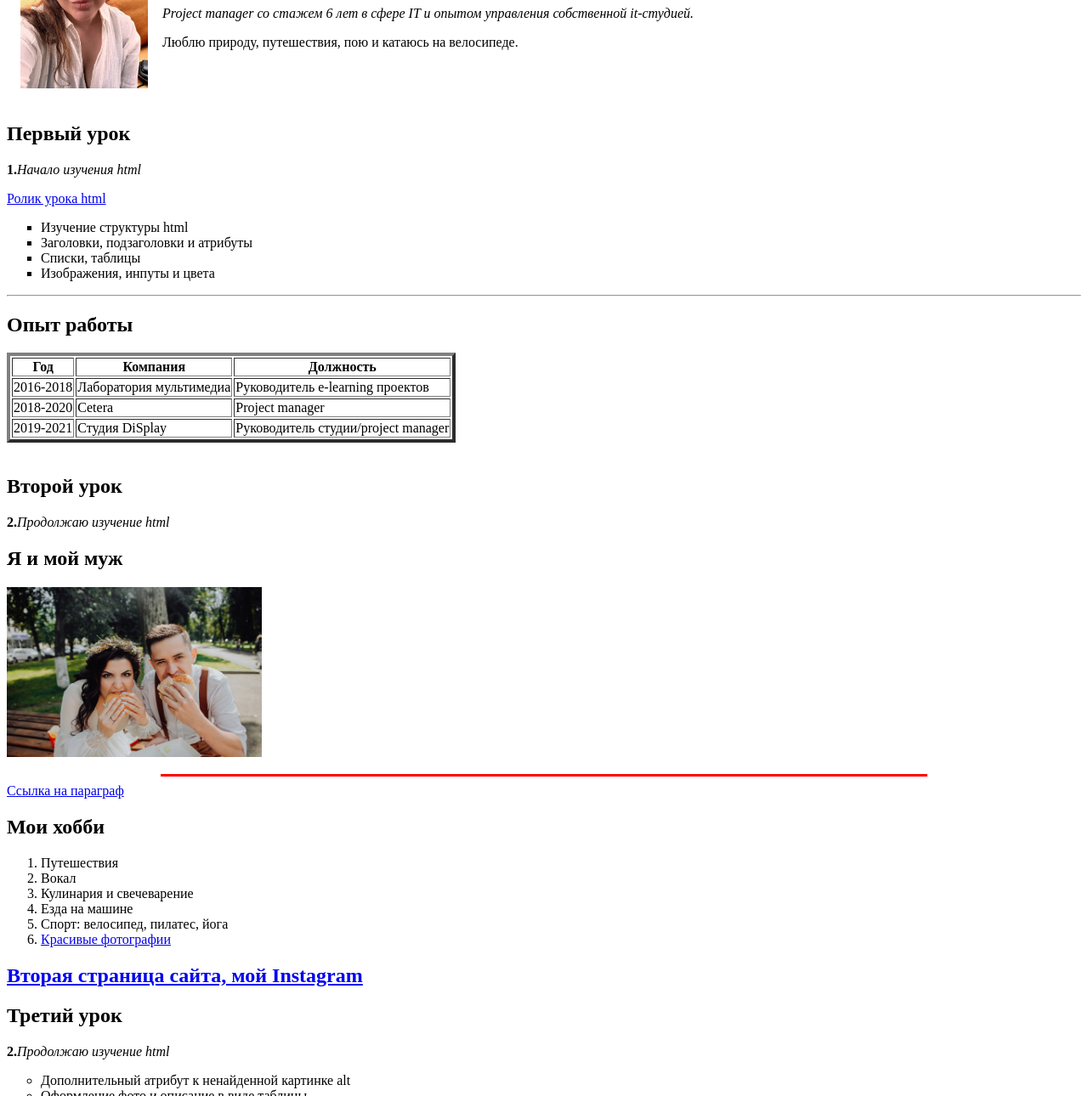
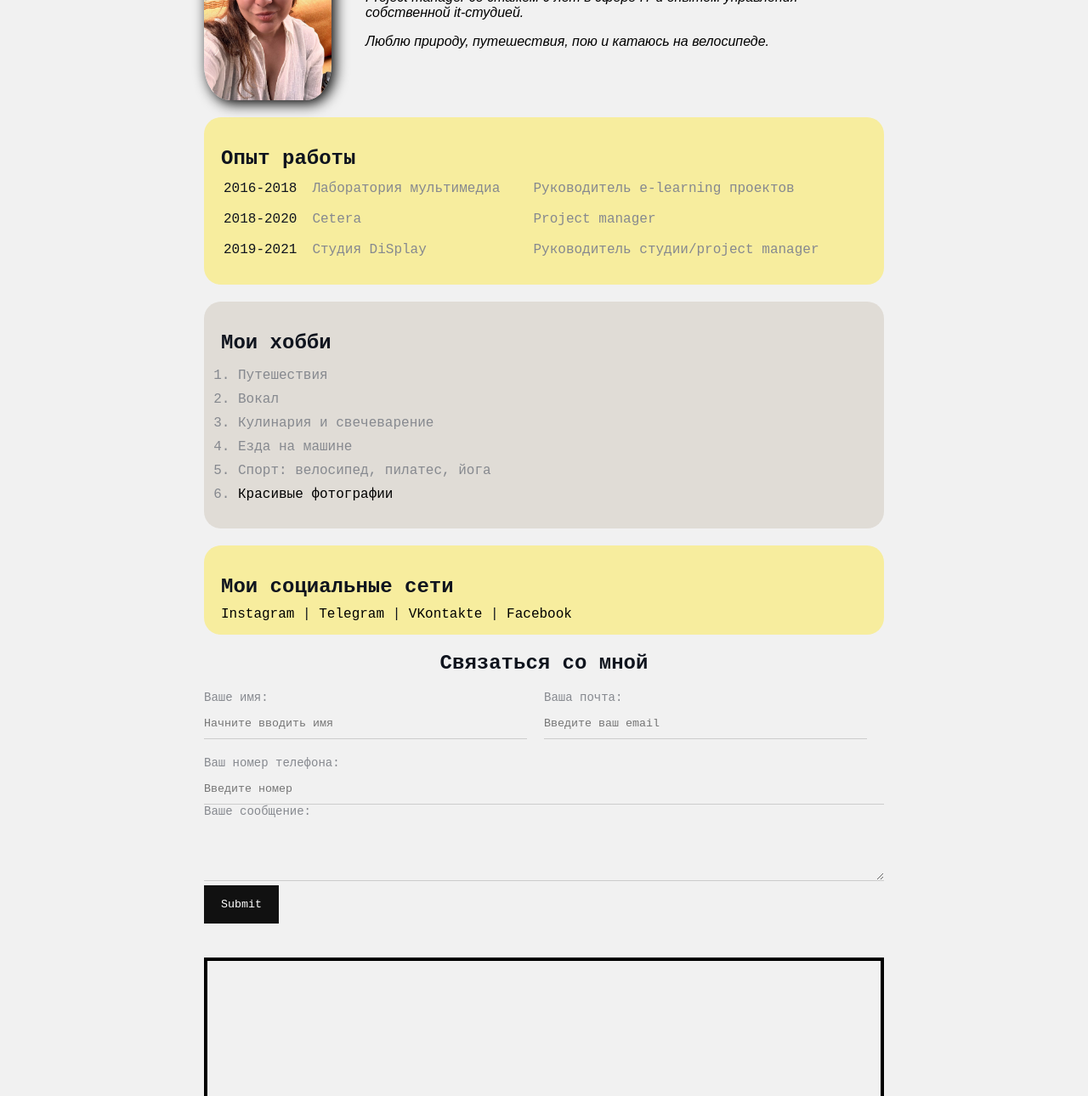
Before and after one commit to DiPurpur/CV, a plain HTML site: page index.html in a window 1280 px wide. Shown: the part 130-1420 px from the top of the page at 85% size. Drawn offline with Linux system fonts and the light colour scheme.

Commit message:
Changed styles

```diff
--- a/index.html
+++ b/index.html
@@ -6,57 +6,32 @@
         <meta name="keywords" content="мой сайт" />
         <meta name="description" content="Моё резюме" />
         <link rel="shortcut icon" href="./photos/heart.png" />
+        <link href="style.css" rel="stylesheet" />
     </head>
     <body>
-        <table cellspacing="15">
-            <tr>
-                <td>
-                    <img src="./photos/photo_2022-11-01_15-27-25.jpg"
-                    width="150" alt="Тут моя фотка"
-                </td>
-                <td>
+        <div class="conteiner">
+            <div class="info">
+                <img
+                    src="./photos/photo_2022-11-01_15-27-25.jpg"
+                    alt="Тут
+                    моя фотка"
+                    class="ava"
+                />
+                <div class="info-text">
                     <h1>Diana Purtseladze</h1>
                     <p>
-                        <i
-                            >Project manager со стажем 6 лет в сфере IT и опытом
-                            управления собственной it-студией.</i
-                        >
+                        Project manager со стажем 6 лет в сфере IT и опытом
+                        управления собственной it-студией.
                     </p>
                     <p>
                         Люблю природу, путешествия, пою и катаюсь на велосипеде.
                     </p>
-                </td>
-            </tr>
-        </table>
+                </div>
+            </div>
 
-        <h2>Первый урок</h2>
-        <p id="ideveloper"><b>1.</b><em>Начало изучения html</em></p>
-        <a
-            href="https://www.youtube.com/watch?v=4jYYHaTwWvY&ab_channel=DKA-DEVELOP"
-            target="_blank"
-        >
-            Ролик урока html</a
-        >
-        <br />
-
-        <ul type="square">
-            <li>Изучение структуры html</li>
-            <li>Заголовки, подзаголовки и атрибуты</li>
-            <li>Списки, таблицы</li>
-            <li>Изображения, инпуты и цвета</li>
-        </ul>
-
-        <hr />
-
+            <div class="card bg-yellow">
                 <h2>Опыт работы</h2>
-        <table border="4">
-            <thead>
-                <tr>
-                    <th>Год</th>
-                    <th>Компания</th>
-                    <th>Должность</th>
-                </tr>
-            </thead>
+                <table class="table">
                     <tbody>
                         <tr>
                             <td>2016-2018</td>
@@ -76,18 +51,11 @@
                         </tr>
                     </tbody>
                 </table>
-        <br />
-        <h2>Второй урок</h2>
-        <p><b>2.</b><em>Продолжаю изучение html</em></p>
-        <h2>Я и мой муж</h2>
-        <p><img src="./photos/кар.jpg" width="300"</p>
-        <br />
-        <hr size="3" noshade width="900" color="red" />
+            </div>
 
-        <a href="#ideveloper">Ссылка на параграф</a>
-
+            <div class="card bg-grey">
                 <h2>Мои хобби</h2>
-        <ol>
+                <ol class="list">
                     <li>Путешествия</li>
                     <li>Вокал</li>
                     <li>Кулинария и свечеварение</li>
@@ -102,39 +70,67 @@
                         >
                     </li>
                 </ol>
-        <h2>
-            <a href="instagram.html">Вторая страница сайта, мой Instagram</a>
-        </h2>
-        <h2>Третий урок</h2>
-        <p><b>2.</b><em>Продолжаю изучение html</em></p>
-
-        <ul type="circle">
-            <li>Дополнительный атрибут к ненайденной картинке alt</li>
-            <li>Оформление фото и описание в виде таблицы</li>
-            <li>Изучение атрибутов к input и путь, поле для текста и кнопка</li>
-            <li>Регистрация на github и как залить сайт в интернет</li>
-        </ul>
+            </div>
+            <div class="card bg-yellow">
+                <h2>Мои социальные сети</h2>
+                <a
+                    href="https://www.instagram.com/invites/contact/?i=18gve5nwja7i6&utm_content=w8bcyq"
+                    target="_blank"
+                >
+                    Instagram</a
+                >
+                |
+                <a href="https://t.me/Dipurpur=" target="_blank"> Telegram</a>
+                |
+                <a href="https://vk.com/didipur" target="_blank"> VKontakte</a>
+                |
+                <a
+                    href="https://www.facebook.com/profile.php?id=100001900623576="
+                    target="_blank"
+                >
+                    Facebook</a
+                >
+            </div>
+            <div class="contact">
                 <h2>Связаться со мной</h2>
                 <form action="/">
-            <p>
-                <lable for="name">Ваше имя:</lable>
+                    <div class="row">
+                        <div class="form-group">
+                            <label for="name">Ваше имя:</label>
                             <input
                                 type="text"
                                 id="name"
                                 placeholder="Начните вводить имя"
                             />
-                <br />
-                <lable for="mail">Ваша почта:</lable>
-                <input type="email" id="mail" placeholder="Введите ваш email" />
-                <br />
-                <lable for="number">Ваш номер телефона:</lable>
+                        </div>
+                        <div class="form-group">
+                            <label for="mail">Ваша почта:</label>
+                            <input
+                                type="email"
+                                id="mail"
+                                placeholder="Введите ваш email"
+                            />
+                        </div>
+                    </div>
+                    <div class="form-group">
+                        <label for="number">Ваш номер телефона:</label>
                         <input type="number" placeholder="Введите номер" />
-                <br />
-                <lable for="text">Ваше сообщение:</lable>
+                    </div>
+                    <div class="form-group">
+                        <label for="text">Ваше сообщение:</label>
                         <br />
                         <textarea id="text"></textarea>
-                <input type="submit" placeholder="Связаться" />
-            </p>
+                    </div>
+                    <input
+                        class="button"
+                        type="submit"
+                        placeholder="Связаться"
+                    />
+                    <div class="position">
+                        <div class="box"></div>
+                    </div>
                 </form>
+            </div>
+        </div>
     </body>
 </html>
--- /dev/null
+++ b/style.css
@@ -0,0 +1,157 @@
+body {
+    background-color: #f1f1f1;
+    color: #0f141e;
+    font-size: 16px;
+    font-weight: normal;
+    font-family: "Courier New", Courier, monospace;
+}
+
+a {
+    color: black;
+    text-decoration: none;
+}
+
+.conteiner {
+    margin-left: auto;
+    margin-right: auto;
+    max-width: 80vw;
+    padding-top: 30px;
+}
+a:hover {
+    text-decoration: underline;
+}
+a:active {
+    color: blue;
+}
+
+a:visited {
+    color: grey;
+}
+.ava {
+    width: 150px;
+    border-radius: 20%;
+    box-shadow: 4px 4px 16px rgba(0, 0, 0, 25);
+}
+
+.info p {
+    color: rgba(0, 0, 0, 25);
+    font-family: Arial, Helvetica, sans-serif;
+    font-style: italic;
+    font-size: medium;
+    text-decoration: none;
+    text-shadow: rgba(20, 20, 20, 25);
+    /* letter-spacing: 15px;
+    word-spacing: 42px; */
+}
+
+.info {
+    margin-bottom: 20px;
+    display: flex;
+}
+.info-text {
+    margin-left: 40px;
+}
+
+.info-text h4 {
+    margin-bottom: 10px;
+}
+.bg-yellow {
+    background: #f7ed9e;
+}
+
+.bg-grey {
+    background: #e0dcd6;
+}
+
+.card {
+    padding: 15px 20px;
+    margin-bottom: 20px;
+    border-radius: 20px;
+}
+.card h2 {
+    margin-bottom: 10px;
+    padding: 0;
+}
+.list {
+    padding: 0 20px;
+}
+.list li {
+    color: #86898f;
+    margin-bottom: 10px;
+}
+.table {
+    width: 100%;
+}
+
+.table td {
+    padding-bottom: 15px;
+}
+
+.table td:nth-child(2),
+.table td:nth-child(3) {
+    color: #86898f;
+}
+
+.conteiner {
+    max-width: 800px;
+    margin: auto;
+}
+
+.contact h2 {
+    text-align: center;
+}
+
+.form-group label {
+    display: block;
+    font-size: 14px;
+    color: #86898f;
+}
+.form-group input,
+.form-group textarea {
+    width: 100%;
+    box-sizing: border-box;
+    border: none;
+    border-bottom: 1px solid #ccc;
+    color: #000;
+    padding: 15px 0 10px;
+    outline: none;
+    font-family: inherit;
+    background: transparent;
+}
+
+.row {
+    display: flex;
+    margin-bottom: 20px;
+}
+.row > .form-group {
+    width: 50%;
+    margin-right: 20px;
+}
+
+.button {
+    font-family: "Courier New", Courier, monospace;
+    background: #111;
+    padding: 15px 20px;
+    color: #fff;
+    border: none;
+    cursor: pointer;
+}
+.button:hover {
+    opacity: 0.9;
+}
+
+/* Position */
+.position {
+    position: relative;
+    border: 4px solid black;
+    margin-top: 40px;
+    padding: 20px;
+    height: 300px;
+}
+.box {
+    position: absolute;
+    bottom: 0;
+    width: 50px;
+    height: 50px;
+    background: lightcoral;
+}
```
Lines whose indentation alone changed are shown as unchanged.
